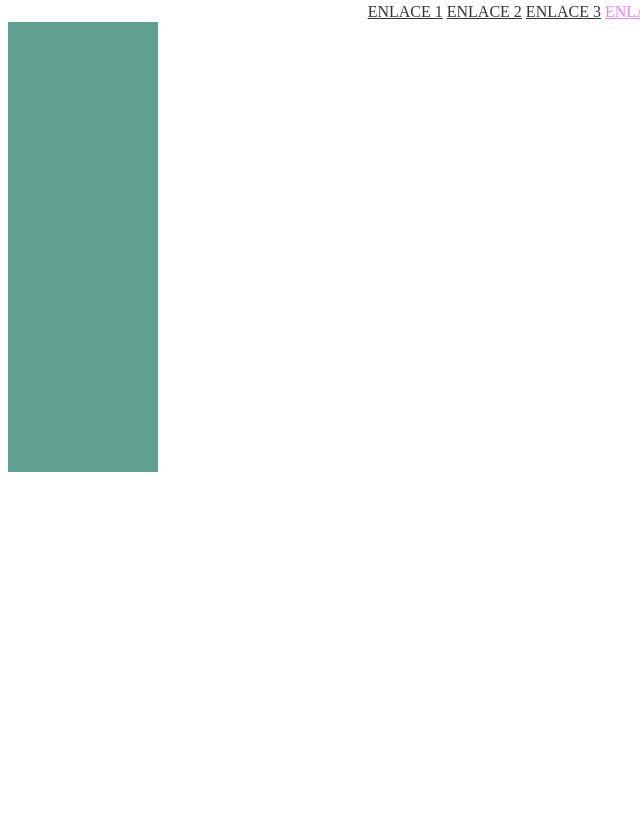
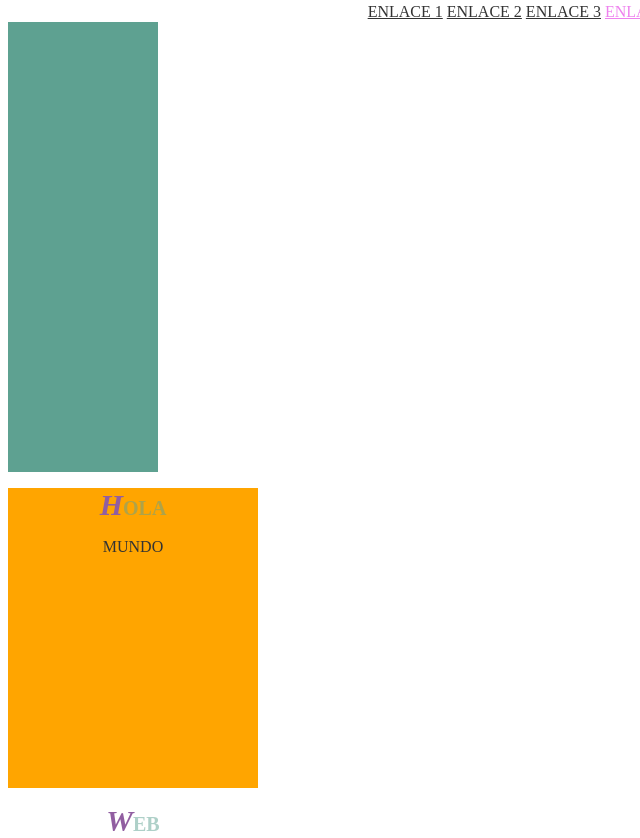
Before and after one commit to Macacofig/Tarea7, a plain HTML site: page index.html in a window 1280 px wide. Shown: the part 1159-1997 px from the top of the page, without its empty margins (0-640 px from the left). Before the commit the page ends 1639 px from the top, so only its background shows below. Drawn offline with Linux system fonts and the light colour scheme.

Commit message:
Third commit

```diff
--- a/index.html
+++ b/index.html
@@ -38,5 +38,10 @@
     <div class="capibara3"></div>
     <div class="capibara2"></div>
 
+    <div class="padre">
+        <p>hola</p>
+        <div>Mundo</div>
+        <p>Web</p>
+    </div>
 </body>
 </html>
--- a/styles.css
+++ b/styles.css
@@ -1,3 +1,4 @@
+
 div
 {
 background-color: orange;
@@ -118,11 +119,16 @@ height: 150px;
 background-color:rgb(94, 161, 145);
 }
 
-
+.padre p
+{
+    color: #915EA1;
+}
 /*
 .Clase
 #Id
 etiqueta (div,button): accion
 etiqueta [caracteristica que tiene]
 etiqueta (p):: especial
+.clase1, .clase2, .clase3 aplicar a varios un estilo
+.clase etiqueta (afectar la etiqueta dentro de la etiqueta con clase)
 */
```
